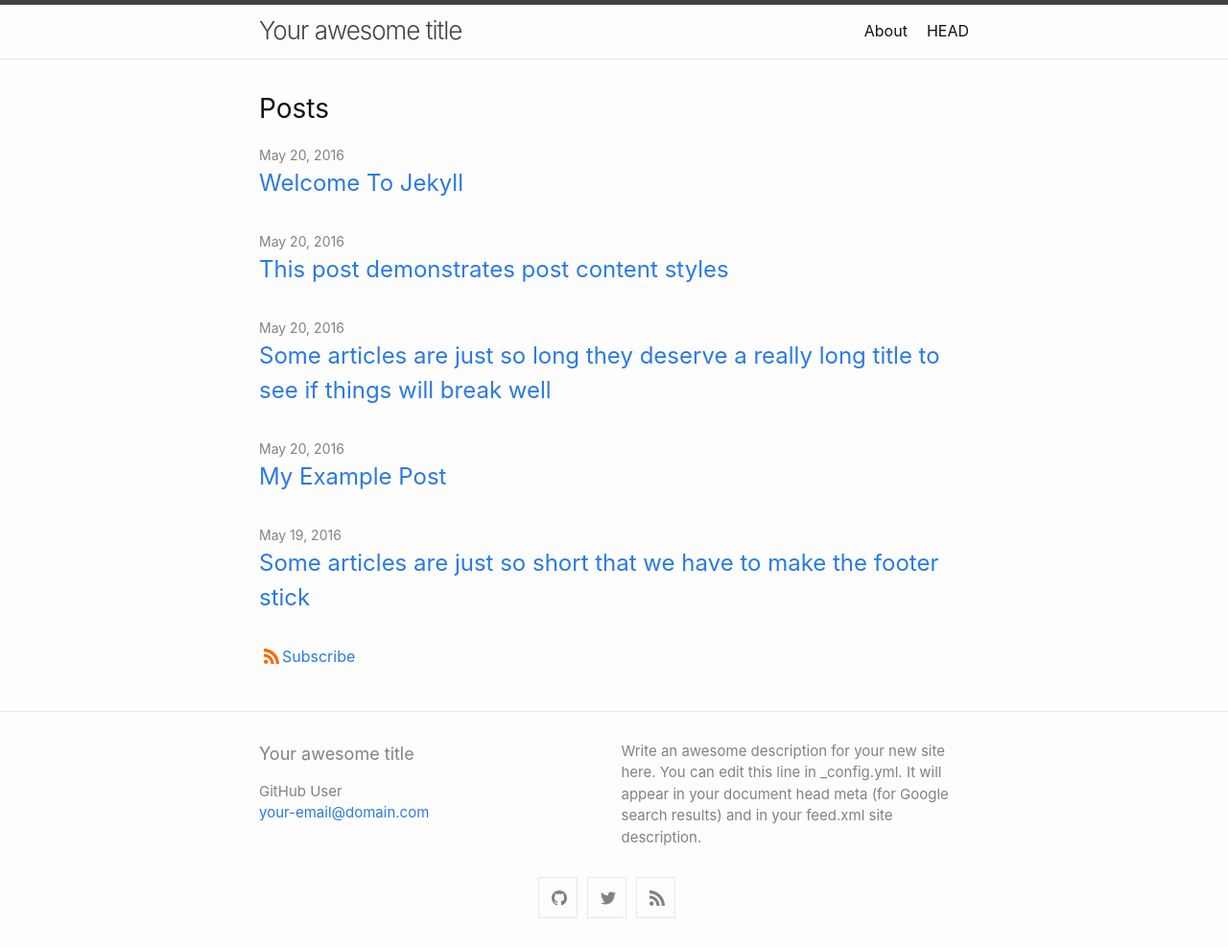
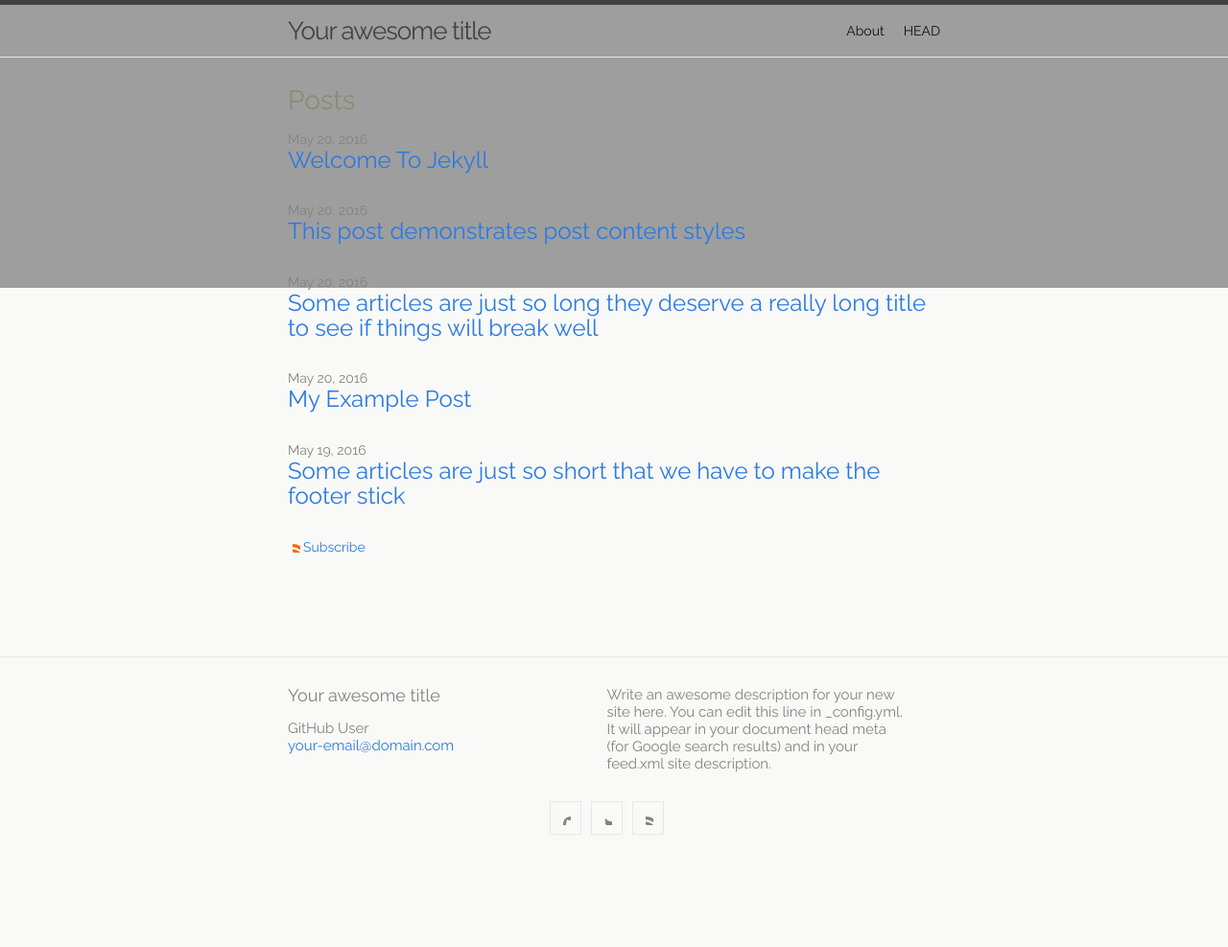
Before and after one commit to 6bita/magasinet, a Jekyll site: the page built from index.md, in a window 1280 px wide. Shown: the whole page at 96% size. Built offline with Jekyll 4.4.1, drawn with Linux system fonts in a browser that asks for light colours; after the commit the page ends 900 px from its top, so only the background shows below that.

Commit message:
Update head.html

```diff
--- a/_includes/head.html
+++ b/_includes/head.html
@@ -3,9 +3,22 @@
   <meta http-equiv="X-UA-Compatible" content="IE=edge">
   <meta name="viewport" content="width=device-width, initial-scale=1">
   {%- seo -%}
+  <link href="https://fonts.googleapis.com/css?family=Fjalla+One|Raleway" rel="stylesheet">
+  <link rel="stylesheet" href="https://stackpath.bootstrapcdn.com/bootstrap/3.3.6/css/bootstrap.min.css">
   <link rel="stylesheet" href="{{ "/assets/css/style.css" | relative_url }}">
   {%- feed_meta -%}
   {%- if jekyll.environment == 'production' and site.google_analytics -%}
     {%- include google-analytics.html -%}
   {%- endif -%}
+
+  <style>
+    body
+    {
+			background: #F9F9F7 url('{{ site.url }}/images/a1.gif') repeat-x;
+			font-size: 14px;
+			font: 14px 'Raleway', sans-serif, Verdana, Arial;/*-apple-system, BlinkMacSystemFont, "Segoe UI", Roboto, Helvetica, Arial, sans-serif, "Apple Color Emoji", "Segoe UI Emoji", "Segoe UI Symbol";/*font-family: "trebuchet ms", helvetica, sans-serif;*/
+			color: #8C8C73;
+			line-height: 18px;
+		}
+  </style>
 </head>
```
